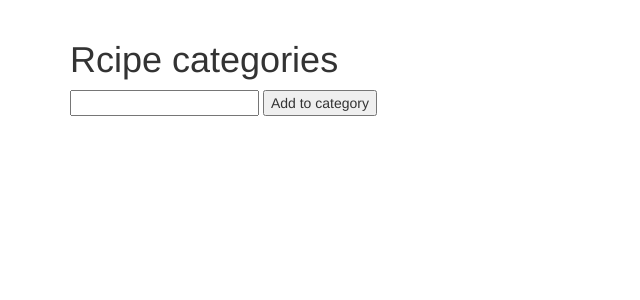
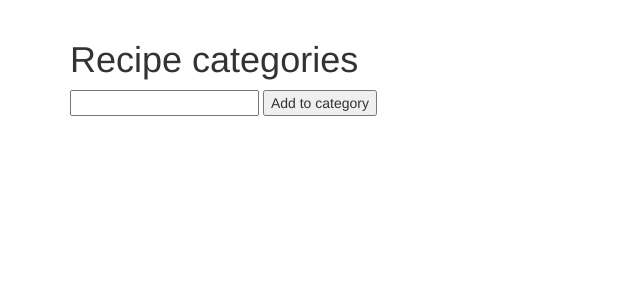
Before and after one commit to ruganda/YummyRecipes, a Flask app: page /add_recipe_category in a window 1280 px wide. Shown: the part 52-352 px from the top of the page, without its empty margins (0-640 px from the left). Run offline with Flask 2, Linux system fonts and the light colour scheme; some libraries are stand-ins or nearby versions.

Commit message:
corrected typo

```diff
--- a/app/templates/add_recipe_category.html
+++ b/app/templates/add_recipe_category.html
@@ -1,7 +1,7 @@
 {% extends 'layout.html' %}
 
 {% block body %}
-<h1>Rcipe categories</h1>
+<h1>Recipe categories</h1>
 <form method="POST">
   <input type="text" name="item">
   <input type="submit" value="Add to category">
```
